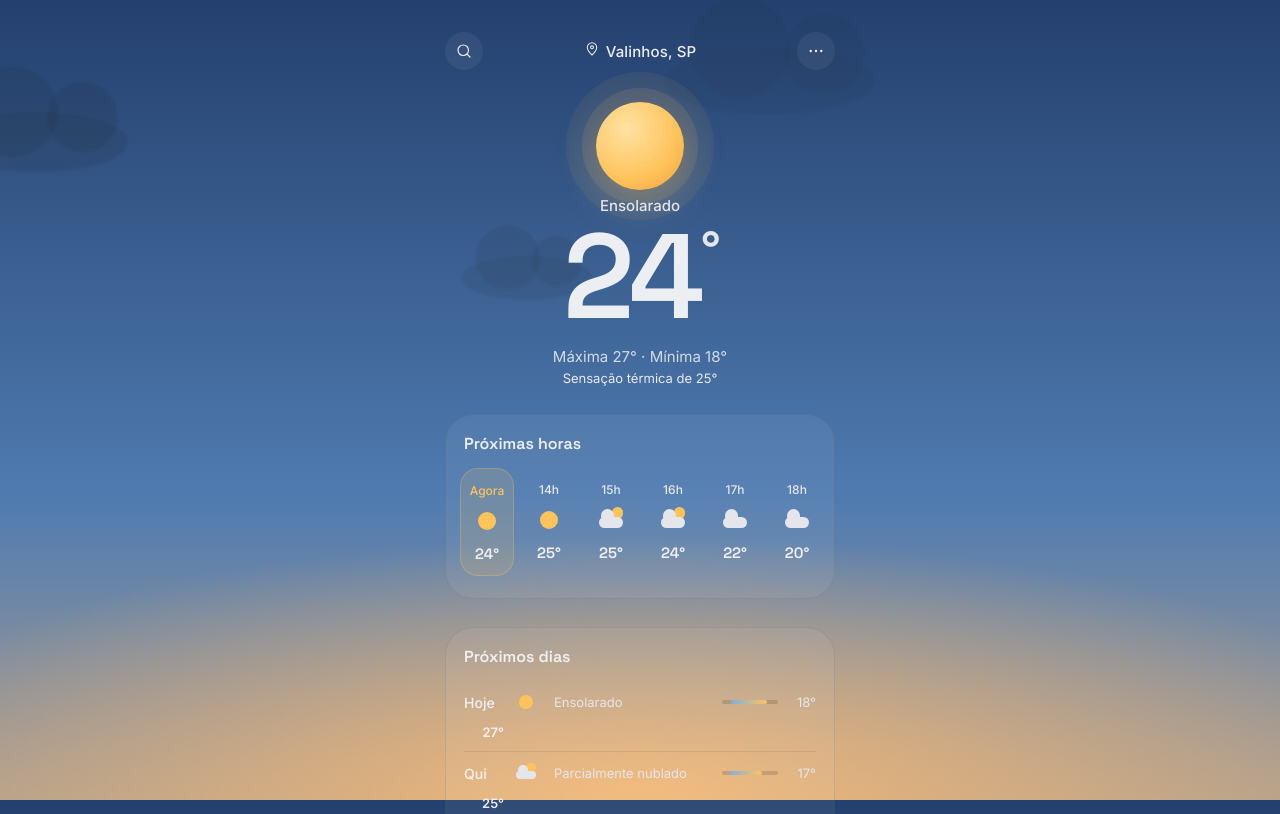
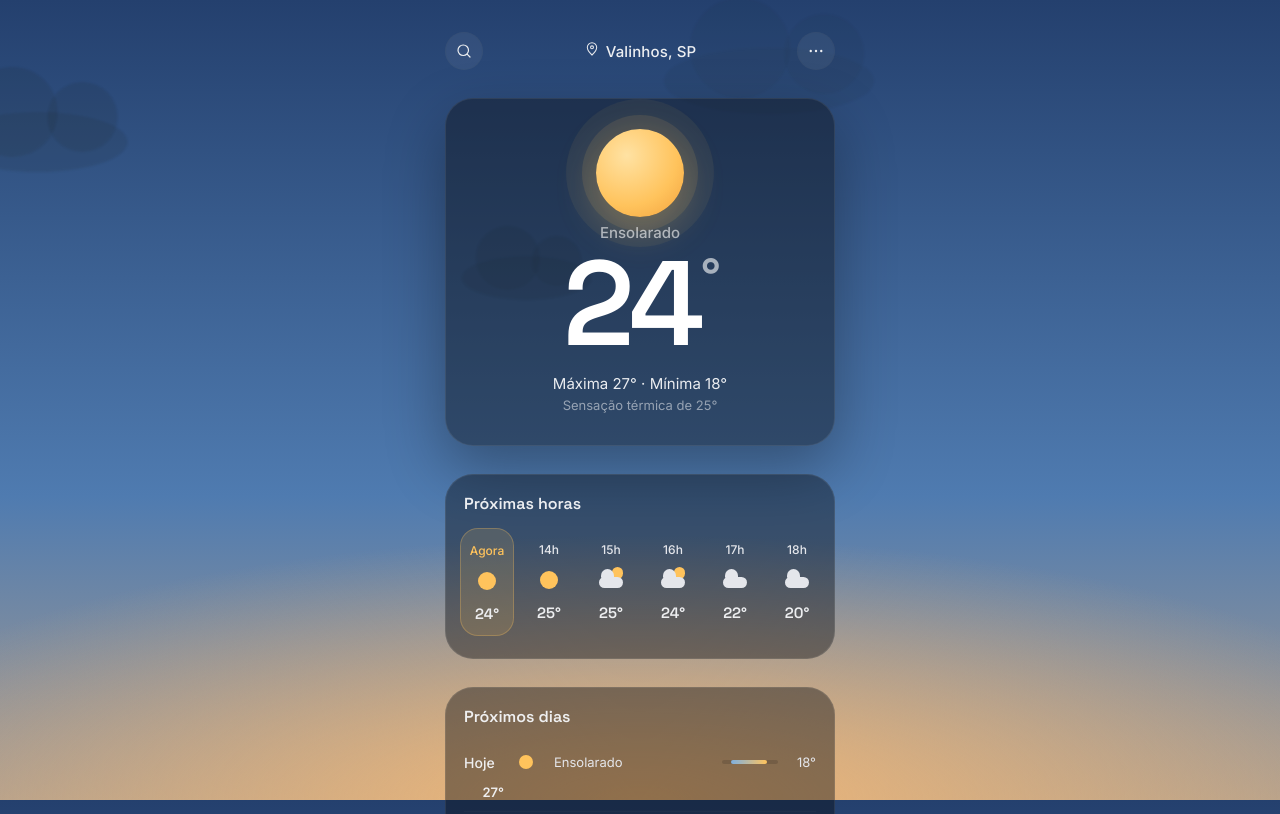
Before and after one commit to MatheusDoPradoFais/Previs-o_do_tempo, a plain HTML site: page index.html in a window 1280 px wide. Shown: the top 814 px of the page. Drawn offline with Linux system fonts and the light colour scheme.

```diff
--- a/style.css
+++ b/style.css
@@ -10,6 +10,8 @@
   --muted-dim:   #e9ebee;
   --surface:     rgba(243, 247, 251, 0.06);
   --surface-line:rgba(65, 80, 95, 0.14);
+  --surface-soft: rgba(10, 12, 18, 0.42);
+  --surface-soft-line: rgba(255, 255, 255, 0.08);
   --accent-sun:  #ffc35c;
   --accent-rain: #7fb0e0;
   --accent-storm:#ffd873;
@@ -35,6 +37,8 @@
   background:
     radial-gradient(120% 60% at 50% 100%, var(--sky-horizon) 0%, transparent 55%),
     linear-gradient(180deg, var(--sky-top) 0%, var(--sky-mid) 62%, var(--sky-horizon) 130%);
+  background-repeat: no-repeat;
+  background-attachment: fixed;
   min-height:100vh;
   display:flex;
   justify-content:center;
@@ -132,7 +136,11 @@
 /* Now / hero ------------------------------------------ */
 .now{
   text-align:center;
-  padding-top:4px;
+  padding: 30px 20px 32px;
+  background: var(--surface-soft);
+  border: 1px solid var(--surface-soft-line);
+  border-radius: var(--radius-lg);
+  box-shadow: 0 24px 60px rgba(0,0,0,0.3);
 }
 
 .now__glyph{
@@ -153,7 +161,7 @@
 
 .now__condition{
   margin:0;
-  color: var(--muted);
+  color: rgba(255,255,255,0.6);
   font-size:15px;
   font-weight:500;
 }
@@ -165,6 +173,7 @@
   font-size:104px;
   line-height:1;
   letter-spacing:-0.03em;
+  color:#ffffff;
 }
 .now__temp span{
   font-size:0.42em;
@@ -172,26 +181,26 @@
   vertical-align:top;
   position:relative;
   top:0.16em;
-  color: var(--muted);
+  color: rgba(255,255,255,0.6);
 }
 
 .now__range{
   margin:10px 0 0;
   font-size:15px;
-  color: var(--paper);
-  opacity:.85;
+  color: #ffffff;
+  opacity:.9;
 }
 
 .now__feels{
   margin:4px 0 0;
   font-size:13px;
-  color: var(--muted-dim);
+  color: rgba(255,255,255,0.5);
 }
 
 /* Panels ------------------------------------------------ */
 .panel{
-  background: var(--surface);
-  border: 1px solid var(--surface-line);
+  background: var(--surface-soft);
+  border: 1px solid var(--surface-soft-line);
   border-radius: var(--radius-lg);
   padding: 18px 18px 20px;
 }
@@ -424,8 +433,8 @@
 }
 .foot p{
   margin:0;
-  font-size:12px;
-  color: var(--muted-dim);
+  font-size:1.0em;
+  color:black
 }
 
 /* ------------------------------------------------------
```
